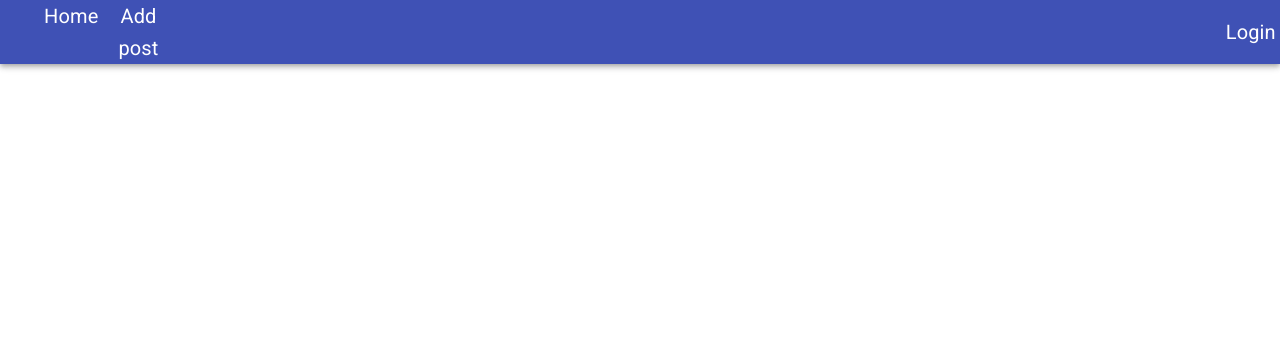
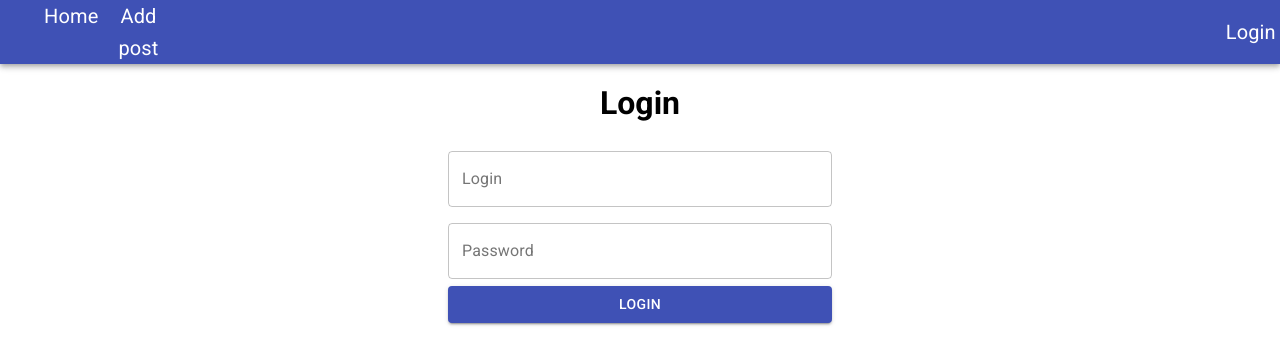
Before and after one commit to DevWichrowski/express-blog-front, a React (Create React App) app: page /login in a window 1280 px wide. Shown: the top 364 px of the page. Built offline with nearby package versions, Linux system fonts and the light colour scheme.

Commit message:
Add login form

```diff
--- a/src/App.js
+++ b/src/App.js
@@ -6,6 +6,7 @@ import {BrowserRouter, Route} from "react-router-dom";
 import AddPost from "./components/AddPost/AddPost";
 import EditPost from "./components/EditPost/EditPost";
 import history from "./core/history";
+import Login from "./components/Login/Login";
 
 function App() {
     return (
@@ -15,7 +16,7 @@ function App() {
                 <Route exact path="/" component={Home}/>
                 <Route path="/add-post" component={AddPost}/>
                 <Route path="/edit-post/:id" component={EditPost}/>
-                <Route path="/login"/>
+                <Route path="/login" component={Login}/>
             </BrowserRouter>
         </div>
     );
--- a/src/components/Login/Login.js
+++ b/src/components/Login/Login.js
@@ -1,9 +1,20 @@
 import React from 'react';
+import "./Login.scss";
+import TextField from "@material-ui/core/TextField";
+import Button from "@material-ui/core/Button";
 
-function Login(props) {
+const Login = props => {
     return (
-        <div className="Login">
+        <div className="login">
             <h1>Login</h1>
+            <form action="POST" className="login-form">
+                <TextField id="outlined-basic" label="Login" variant="outlined" className="form-text-field"/>
+                <TextField id="outlined-basic" label="Password" variant="outlined" type="password"
+                           className="form-text-field"/>
+                <Button variant="contained" color="primary">
+                    Login
+                </Button>
+            </form>
         </div>
     );
 }
--- /dev/null
+++ b/src/components/Login/Login.scss
@@ -0,0 +1,15 @@
+.login {
+
+  .login-form {
+    width: 30%;
+    margin: 0 auto;
+    border-radius: 50px;
+    display: flex;
+    flex-direction: column;
+
+    .form-text-field{
+      margin-top: 2%;
+      margin-bottom: 2%;
+    }
+  }
+}
```
